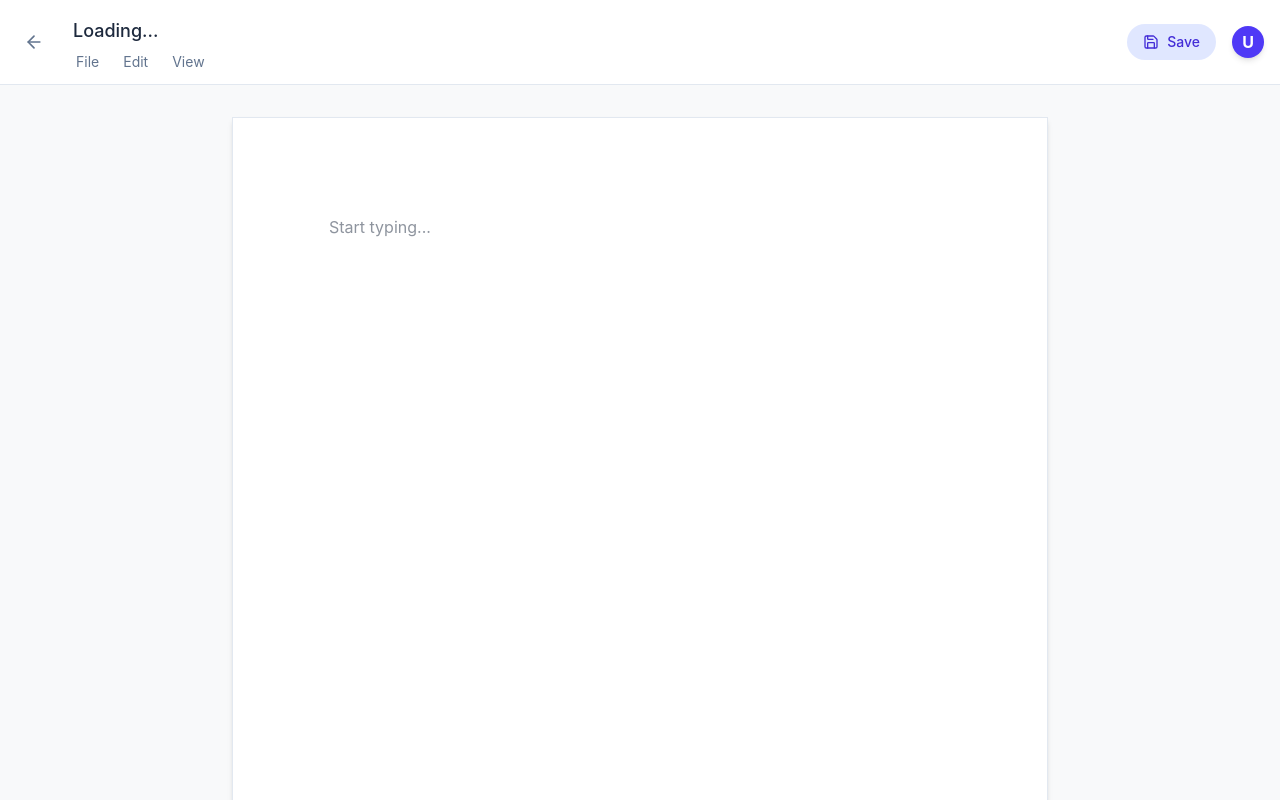
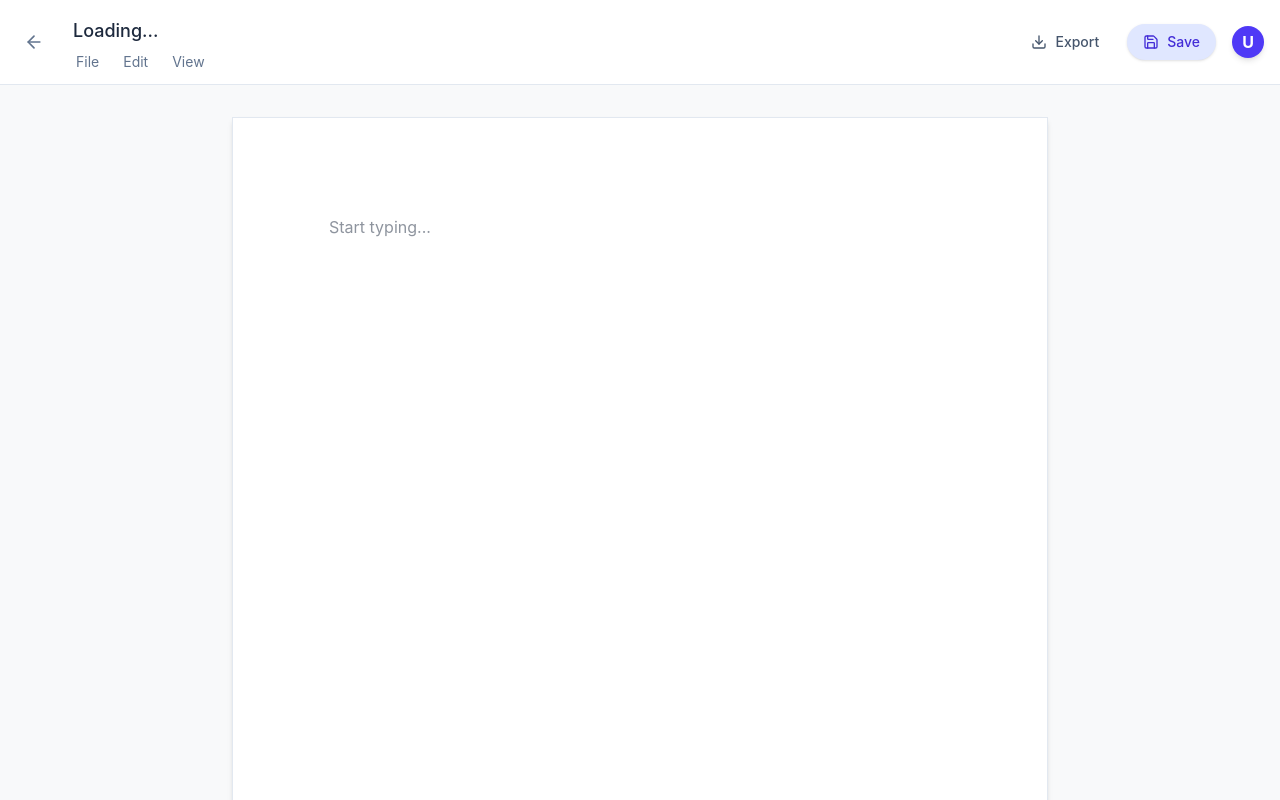
Before and after one commit to jashhh0908/lp_unicode, a React (Vite) app in the folder client/: page /document/1 in a window 1280 px wide. Shown: the top 800 px of the page. Built offline with nearby package versions, Linux system fonts and the light colour scheme; no server answers; sample sign-in values are in the browser's storage.

Commit message:
implement PDF export functionality

```diff
--- a/client/src/pages/DocumentEditor.jsx
+++ b/client/src/pages/DocumentEditor.jsx
@@ -1,7 +1,7 @@
 import { useParams, useNavigate } from 'react-router-dom';
-import { ArrowLeft, Save } from 'lucide-react';
+import { ArrowLeft, Save, Download } from 'lucide-react';
 import { useEffect, useState } from 'react';
-import { getDocuments, updateDocument } from '../services/docService';
+import { getDocuments, updateDocument, exportDocument } from '../services/docService';
 
 export default function DocumentEditor() {
     const { id } = useParams();
@@ -10,6 +10,8 @@ export default function DocumentEditor() {
     const [title, setTitle] = useState("Loading...");
     const [content, setContent] = useState("");
     const [isSaving, setIsSaving] = useState(false);
+    const [isExporting, setIsExporting] = useState(false);
+
     const handleSave = async () => {
         try {
             setIsSaving(true);
@@ -21,6 +23,26 @@ export default function DocumentEditor() {
             setIsSaving(false);
         }
     }
+
+    const handleExport = async () => {
+        try {
+            setIsExporting(true);
+            const blob = await exportDocument(id);
+            const url = window.URL.createObjectURL(new Blob([blob]));
+            const link = document.createElement('a');
+            link.href = url;
+            link.setAttribute('download', `${title || 'document'}.pdf`);
+            document.body.appendChild(link);
+            link.click();
+            link.parentNode.removeChild(link);
+            window.URL.revokeObjectURL(url);
+        } catch (error) {
+            console.error("Failed to export PDF:", error);
+        } finally {
+            setIsExporting(false);
+        }
+    }
+
     useEffect(() => {
         const loadDocument = async () => {
             try {
@@ -71,11 +93,21 @@ export default function DocumentEditor() {
 
                 <div className="flex items-center space-x-4">
                     <button
+                        onClick={handleExport}
+                        disabled={isExporting}
+                        className="text-slate-600 hover:text-slate-900 hover:bg-slate-100 px-3 py-2 rounded-lg font-medium text-sm flex items-center transition-colors"
+                        title="Download as PDF"
+                    >
+                        <Download className="w-4 h-4 mr-2"/>
+                        {isExporting ? "Exporting..." : "Export"}
+                    </button>
+                    <button
                         onClick={handleSave}
-                        className="bg-indigo-100 text-indigo-700 hover:bg-indigo-200 px-4 py-2 rounded-full font-medium text-sm flex items-center transition-colors"
+                        disabled={isSaving}
+                        className="bg-indigo-100 text-indigo-700 hover:bg-indigo-200 px-4 py-2 rounded-full font-medium text-sm flex items-center transition-colors shadow-sm"
                     >
                         <Save className="w-4 h-4 mr-2"/>
-                        Save
+                        {isSaving ? "Saving..." : "Save"}
                      </button>
                      <div className="h-8 w-8 bg-indigo-600 text-white rounded-full flex items-center justify-center font-bold shadow-md cursor-pointer">
                         U
--- a/client/src/services/docService.js
+++ b/client/src/services/docService.js
@@ -18,3 +18,8 @@ export const updateDocument = async (id, title, content) => {
 export const deleteDocument = async (id) => {
     await api.delete(`document/delete/${id}`);
 }
+
+export const exportDocument = async (id) => {
+    const response = await api.get(`/document/${id}/export/pdf`, { responseType: 'blob' });
+    return response.data;
+}
```
